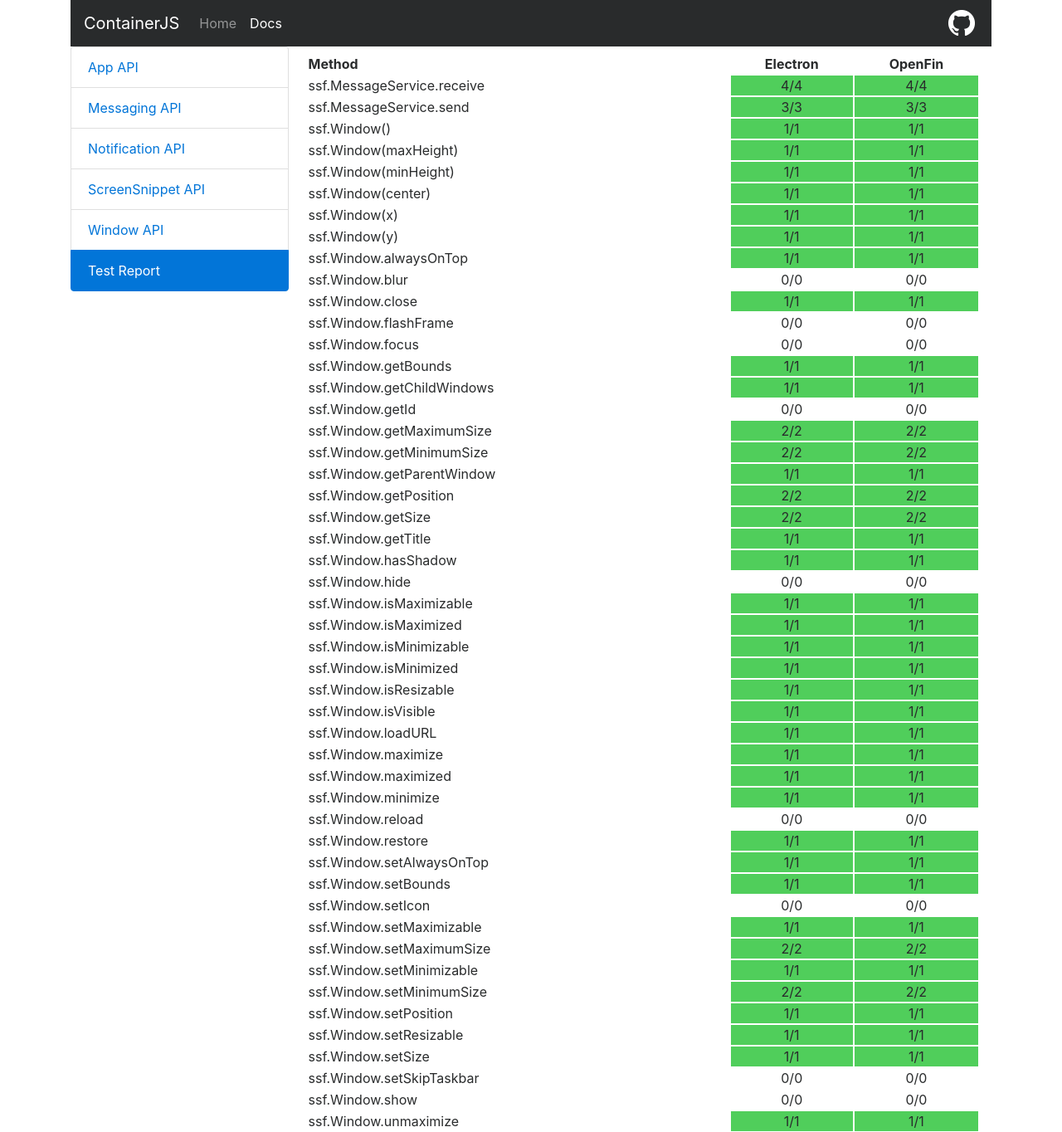
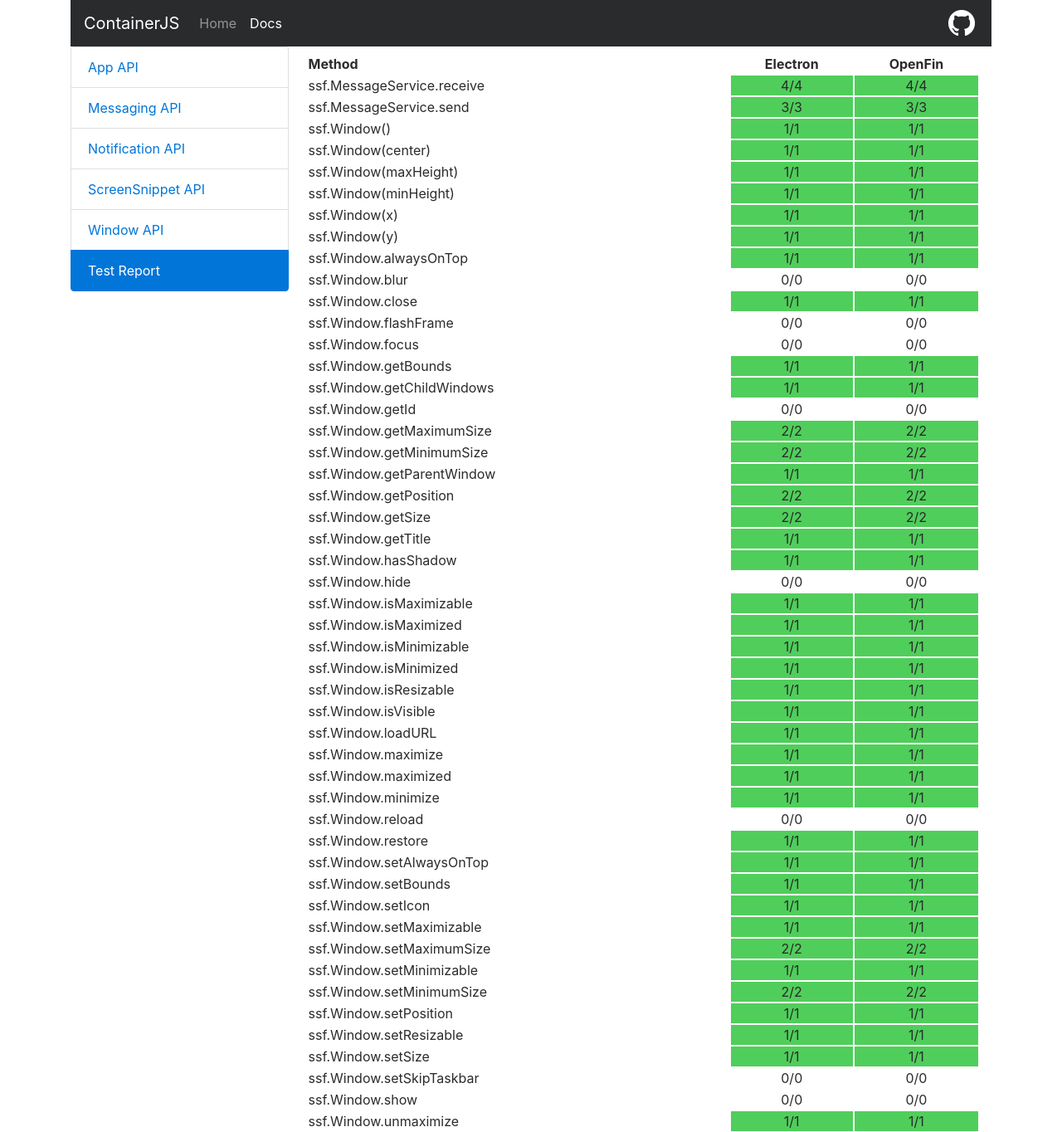
Before and after one commit to symphonyoss/ContainerJS, a Jekyll site: the page built from docs/test-matrix.md, in a window 1280 px wide. Shown: the whole page at 83% size. Built offline with Jekyll 4.4.1, drawn with Linux system fonts in a browser that asks for light colours; nearby versions of some CDN libraries.

Commit message:
Fix electron setIcon method (#117)

```diff
--- a/docs/test-matrix.md
+++ b/docs/test-matrix.md
@@ -12,9 +12,9 @@
 |ssf.MessageService.receive|<span style="background-color:#50ce5b; display: block;">4/4</span>|<span style="background-color:#50ce5b; display: block;">4/4</span>|
 |ssf.MessageService.send|<span style="background-color:#50ce5b; display: block;">3/3</span>|<span style="background-color:#50ce5b; display: block;">3/3</span>|
 |ssf.Window()|<span style="background-color:#50ce5b; display: block;">1/1</span>|<span style="background-color:#50ce5b; display: block;">1/1</span>|
+|ssf.Window(center)|<span style="background-color:#50ce5b; display: block;">1/1</span>|<span style="background-color:#50ce5b; display: block;">1/1</span>|
 |ssf.Window(maxHeight)|<span style="background-color:#50ce5b; display: block;">1/1</span>|<span style="background-color:#50ce5b; display: block;">1/1</span>|
 |ssf.Window(minHeight)|<span style="background-color:#50ce5b; display: block;">1/1</span>|<span style="background-color:#50ce5b; display: block;">1/1</span>|
-|ssf.Window(center)|<span style="background-color:#50ce5b; display: block;">1/1</span>|<span style="background-color:#50ce5b; display: block;">1/1</span>|
 |ssf.Window(x)|<span style="background-color:#50ce5b; display: block;">1/1</span>|<span style="background-color:#50ce5b; display: block;">1/1</span>|
 |ssf.Window(y)|<span style="background-color:#50ce5b; display: block;">1/1</span>|<span style="background-color:#50ce5b; display: block;">1/1</span>|
 |ssf.Window.alwaysOnTop|<span style="background-color:#50ce5b; display: block;">1/1</span>|<span style="background-color:#50ce5b; display: block;">1/1</span>|
@@ -47,7 +47,7 @@
 |ssf.Window.restore|<span style="background-color:#50ce5b; display: block;">1/1</span>|<span style="background-color:#50ce5b; display: block;">1/1</span>|
 |ssf.Window.setAlwaysOnTop|<span style="background-color:#50ce5b; display: block;">1/1</span>|<span style="background-color:#50ce5b; display: block;">1/1</span>|
 |ssf.Window.setBounds|<span style="background-color:#50ce5b; display: block;">1/1</span>|<span style="background-color:#50ce5b; display: block;">1/1</span>|
-|ssf.Window.setIcon|<span style="background-color:; display: block;">0/0</span>|<span style="background-color:; display: block;">0/0</span>|
+|ssf.Window.setIcon|<span style="background-color:#50ce5b; display: block;">1/1</span>|<span style="background-color:#50ce5b; display: block;">1/1</span>|
 |ssf.Window.setMaximizable|<span style="background-color:#50ce5b; display: block;">1/1</span>|<span style="background-color:#50ce5b; display: block;">1/1</span>|
 |ssf.Window.setMaximumSize|<span style="background-color:#50ce5b; display: block;">2/2</span>|<span style="background-color:#50ce5b; display: block;">2/2</span>|
 |ssf.Window.setMinimizable|<span style="background-color:#50ce5b; display: block;">1/1</span>|<span style="background-color:#50ce5b; display: block;">1/1</span>|
```
